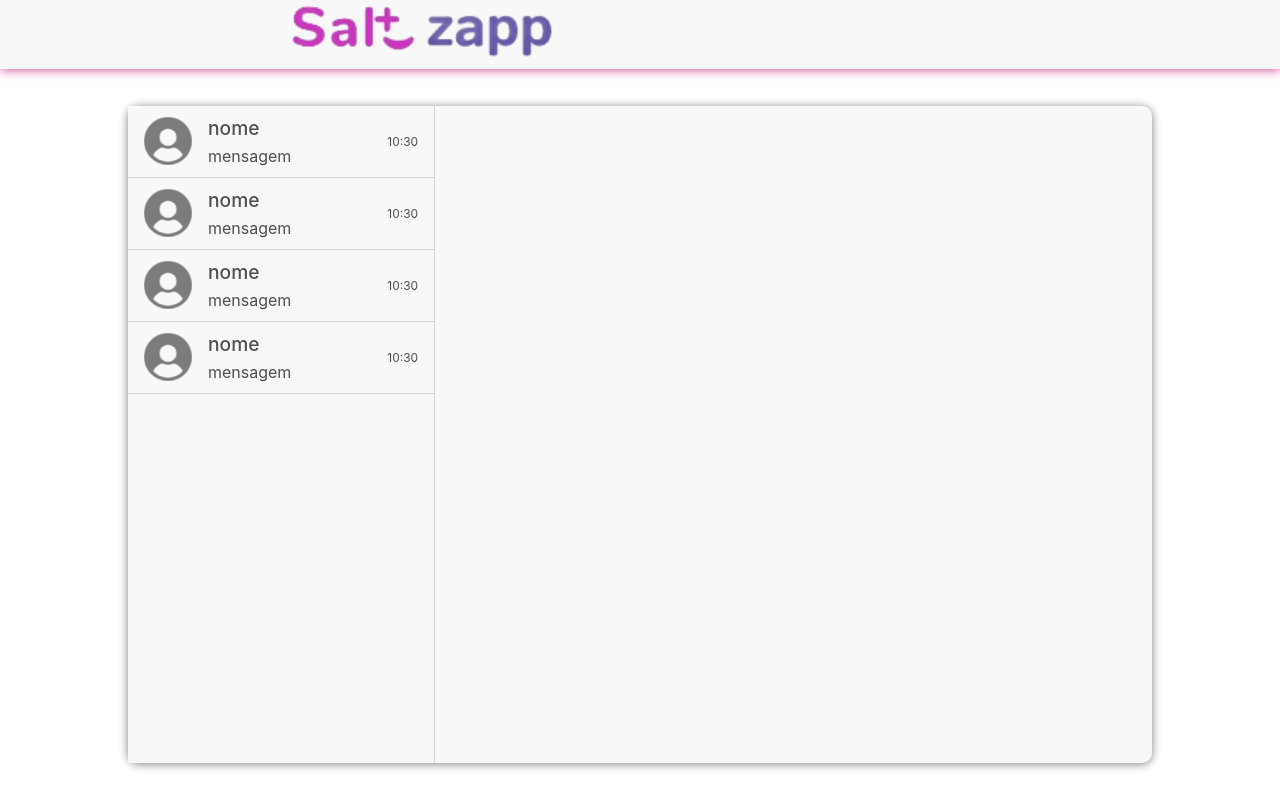
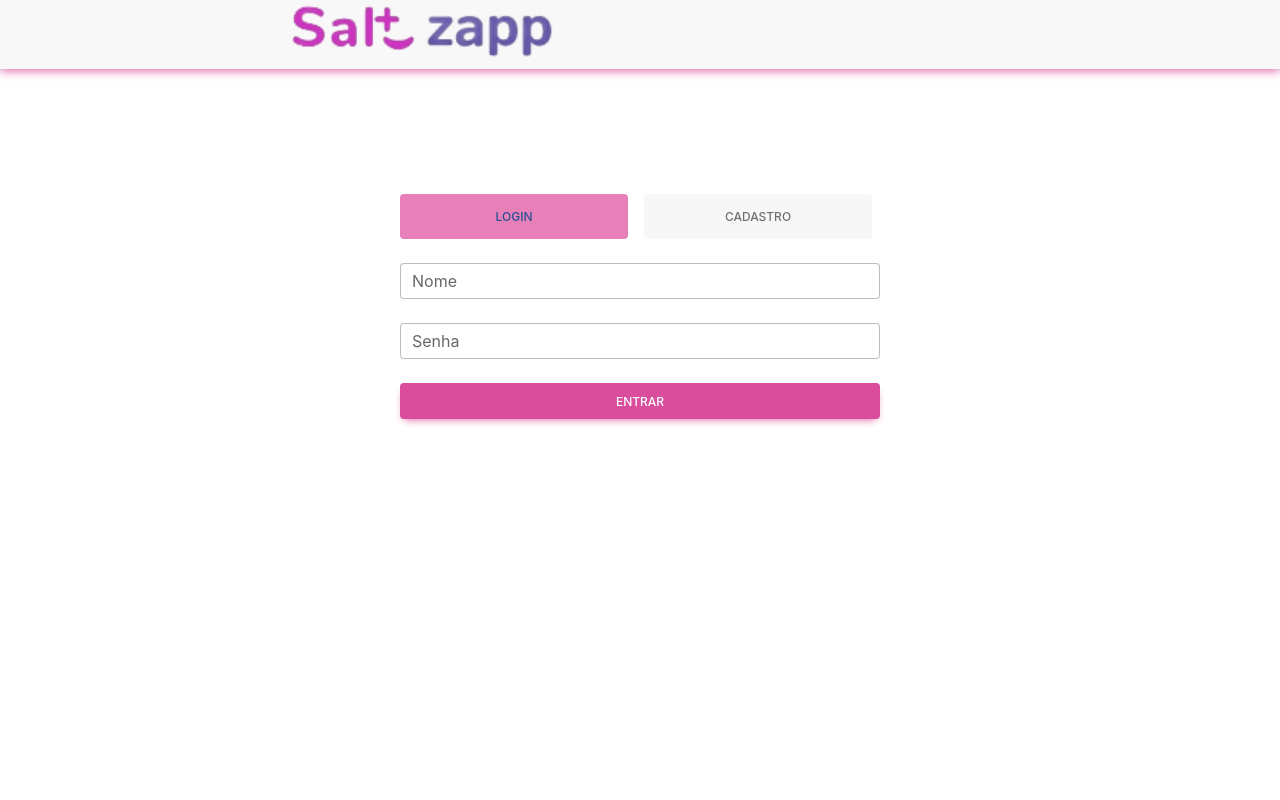
Before and after one commit to fr-mm/saltzapp, a React (Create React App) app: page / in a window 1280 px wide. Built offline with nearby package versions, Linux system fonts and the light colour scheme.

Commit message:
contatos integram com backend

```diff
--- a/src/componentes/contato/Contato.tsx
+++ b/src/componentes/contato/Contato.tsx
@@ -1,15 +1,41 @@
 import "./Contato.css";
 import icone from "../../static/icone-usuario.png";
 
-function Contato(): JSX.Element {
+interface ContatoProps {
+  id: string;
+  nome: string;
+  ultimaMensagem: string;
+  utlimaMensagemEnviadaEm: Date;
+}
+
+function eHoje(data: Date): boolean {
+  const hoje = new Date();
+  return (
+    data.getFullYear() === hoje.getFullYear() &&
+    data.getMonth() === hoje.getMonth() &&
+    data.getDate() === hoje.getDate()
+  );
+}
+
+function formatarData(data: Date): string {
+  if (eHoje(data)) {
+    return `${data.getHours()}:${data.getMinutes()}`;
+  } else {
+    return `${data.getDate()}/${data.getMonth() + 1}/${data.getFullYear()}`;
+  }
+}
+
+function Contato(props: ContatoProps): JSX.Element {
   return (
     <div className="contato">
       <img src={icone} alt="icone" className="icone-usuario"></img>
       <div className="contato-conteudo">
-        <div className="contato-nome">nome</div>
-        <div className="ultima-mensagem">mensagem</div>
+        <div className="contato-nome">{props.nome}</div>
+        <div className="ultima-mensagem">{props.ultimaMensagem}</div>
       </div>
-      <div className="ultima-mensagem-enviada-em">10:30</div>
+      <div className="ultima-mensagem-enviada-em">
+        {formatarData(props.utlimaMensagemEnviadaEm)}
+      </div>
     </div>
   );
 }
--- a/src/componentes/paginas/chat/Chat.css
+++ b/src/componentes/paginas/chat/Chat.css
@@ -17,5 +17,5 @@
   width: 30%;
   border-right: 1.5px solid lightgray;
   overflow-y: scroll;
-  background-color: inherit;
+  border-radius: 10px 0 0 10px;
 }
--- a/src/componentes/paginas/chat/Chat.tsx
+++ b/src/componentes/paginas/chat/Chat.tsx
@@ -1,14 +1,42 @@
+import { useEffect, useState } from "react";
+import { useSelector } from "react-redux";
+import api from "../../../api";
+import { UltimaMensagem } from "../../../entidades";
+import { RootState } from "../../../store";
 import { Contato } from "../../contato";
 import "./Chat.css";
 
 function Chat(): JSX.Element {
+  const [carregou, setCarregou] = useState(false);
+  const [ultimasMensagens, setUltimasMensagens] = useState(
+    [] as UltimaMensagem[]
+  );
+  const usuario = useSelector((state: RootState) => state.usuario);
+
+  async function carregarUltimasMensagens() {
+    const mensagens = await api.trazerUltimasMensagens(usuario.id as string);
+    setUltimasMensagens(mensagens);
+    setCarregou(true);
+  }
+
+  useEffect(() => {
+    if (!carregou) {
+      carregarUltimasMensagens();
+    }
+  });
+
   return (
     <div className="chat-container">
       <div className="contatos">
-        <Contato></Contato>
-        <Contato></Contato>
-        <Contato></Contato>
-        <Contato></Contato>
+        {ultimasMensagens.map((ultimaMensagem) => (
+          <Contato
+            key={ultimaMensagem + ultimaMensagem.contatoId}
+            id={ultimaMensagem.contatoId}
+            nome={ultimaMensagem.contatoNome}
+            ultimaMensagem={ultimaMensagem.texto}
+            utlimaMensagemEnviadaEm={ultimaMensagem.enviadaEm}
+          />
+        ))}
       </div>
     </div>
   );
--- a/src/componentes/paginas/login/Login.tsx
+++ b/src/componentes/paginas/login/Login.tsx
@@ -43,6 +43,7 @@ function Login() {
           token: usuario.token,
         })
       );
+      dispatch(reducers.pagina.mostrarChat());
     } catch (erro) {
       if (erro instanceof UsuarioOuSenhaInvalido) {
         alert("Usuário ou senha inválidos");
--- a/src/entidades/ultimaMensagem.ts
+++ b/src/entidades/ultimaMensagem.ts
@@ -2,8 +2,8 @@ export default class UltimaMensagem {
   readonly enviadaEm: Date;
 
   constructor(
-    readonly id: string,
-    readonly nome: string,
+    readonly contatoId: string,
+    readonly contatoNome: string,
     readonly texto: string,
     enviadaEm: string
   ) {
--- a/src/store/slices/paginaSlice.ts
+++ b/src/store/slices/paginaSlice.ts
@@ -2,7 +2,7 @@ import { createSlice } from "@reduxjs/toolkit";
 import PaginaEnum from "../../enums/paginaEnum";
 
 const initialState = {
-  visivel: PaginaEnum.CHAT,
+  visivel: PaginaEnum.LOGIN,
 };
 
 const paginaSlice = createSlice({
```
Also changed, not shown: src/api/apiV1.ts (+0 -7 lines).
